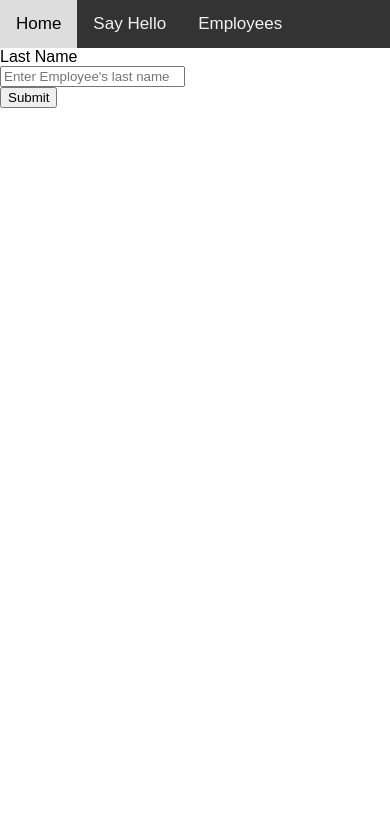
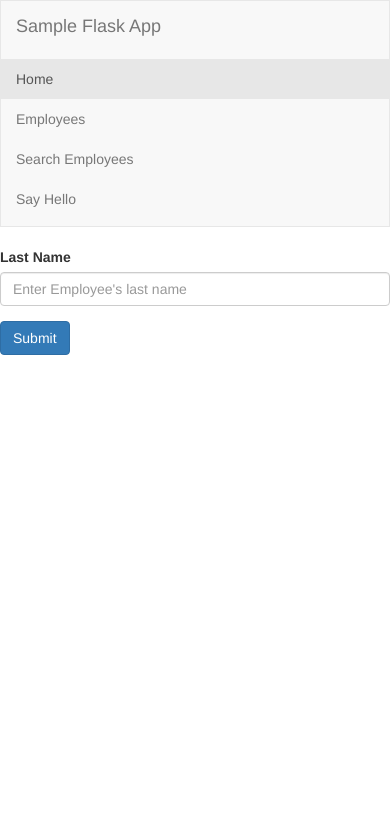
Before and after one commit to tsadimas/flask-efp01, a Flask app: page /employees/search in a window 390 px wide. Shown: the top 827 px of the page. Run offline with Flask 2, Linux system fonts and the light colour scheme; parts of the project's set-up code (start-up, migrations or seed data) failed here and were passed over; some libraries are stand-ins or nearby versions.

Commit message:
added flask-bootrtrap

```diff
--- a/main.py
+++ b/main.py
@@ -1,4 +1,5 @@
 from flask import Flask, redirect, url_for, request, render_template
+from flask_bootstrap import Bootstrap
 
 import os
 from dotenv import load_dotenv
@@ -16,6 +17,7 @@ else:
 
 
 app = Flask(__name__)
+Bootstrap(app)
 
 app.logger.info('Environmental variables Initialized')
 
--- a/requirements.txt
+++ b/requirements.txt
@@ -2,7 +2,9 @@ autopep8==2.0.1
 cffi==1.15.1
 click==8.1.3
 cryptography==39.0.0
+dominate==2.7.0
 Flask==2.2.2
+Flask-Bootstrap==3.3.7.1
 itsdangerous==2.1.2
 Jinja2==3.1.2
 MarkupSafe==2.1.1
@@ -11,4 +13,5 @@ pycodestyle==2.10.0
 pycparser==2.21
 python-dotenv==0.21.0
 tomli==2.0.1
+visitor==0.1.3
 Werkzeug==2.2.2
--- a/templates/base.html
+++ b/templates/base.html
@@ -1,44 +1,24 @@
-<html>
-  <head>
-    <meta charset="UTF-8" />
-    <style>
-      body {
-        margin: 0;
-        font-family: Arial, Helvetica, sans-serif;
-      }
+{% extends "bootstrap/base.html" %}
 
-      .topnav {
-        overflow: hidden;
-        background-color: #333;
-      }
+{% block title %}FlaskApp{% endblock %}
 
-      .topnav a {
-        float: left;
-        color: #f2f2f2;
-        text-align: center;
-        padding: 14px 16px;
-        text-decoration: none;
-        font-size: 17px;
-      }
+{% block navbar %}
+<nav class="navbar navbar-default">
+  <div class="container-fluid">
+    <div class="navbar-header">
+      <a class="navbar-brand" href="#">Sample Flask App</a>
+    </div>
+    <ul class="nav navbar-nav">
+      <li class="active"><a href="/">Home</a></li>
+      <li><a href="/employees">Employees</a></li>
+      <li><a href="/employees/search">Search Employees</a></li>
+      <li><a href="/name">Say Hello</a></li>
+    </ul>
+  </div>
+</nav>
+{% endblock %}
 
-      .topnav a:hover {
-        background-color: #ddd;
-        color: black;
-      }
 
-      .topnav a.active {
-        background-color: #04aa6d;
-        color: white;
-      }
-    </style>
-    <title>{% block title %} {% endblock %} - FlaskApp</title>
-  </head>
-  <body>
-    <div class="topnav">
-      <a href="/">Home</a>
-      <a href="/name">Say Hello</a>
-      <a href="/employees">Employees</a>
-    </div>
-    {% block content %} {% endblock %}
-  </body>
-</html>
+{% block content %}
+
+{% endblock %}
--- a/templates/employee/search_employees.html
+++ b/templates/employee/search_employees.html
@@ -2,12 +2,14 @@
 
 {% block content %}
 <form method="post">
-        <label for="title">Last Name</label>
-        <br>
-        <input type="text" name="last_name"
+    <div class="form-group row">
+        <label for="title" class="col-sm-2 col-form-label">Last Name</label>
+        <div class="col-sm-10">
+        <input type="text" name="last_name" class="form-control"
             placeholder="Enter Employee's last name">
         </input>
-        <br>
-        <button type="submit">Submit</button>
-    </form>
+    </div>
+    </div>
+        <button type="submit" class="btn btn-primary">Submit</button>
+</form>
 {% endblock %}
--- a/templates/user_form.html
+++ b/templates/user_form.html
@@ -1,6 +1,7 @@
 {% extends 'base.html' %}
 
 {% block content %}
+
 <form method="post">
         <label for="title">Name</label>
         <br>
@@ -10,4 +11,5 @@
         <br>
         <button type="submit">Submit</button>
     </form>
+
 {% endblock %}
```
